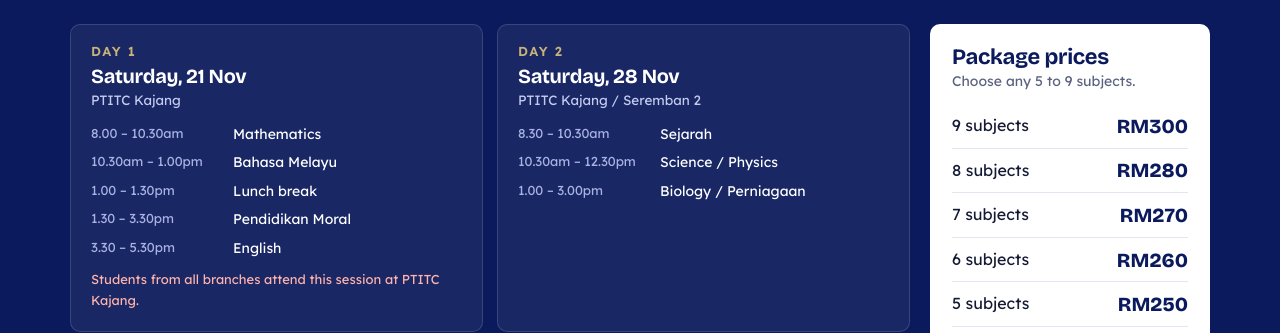
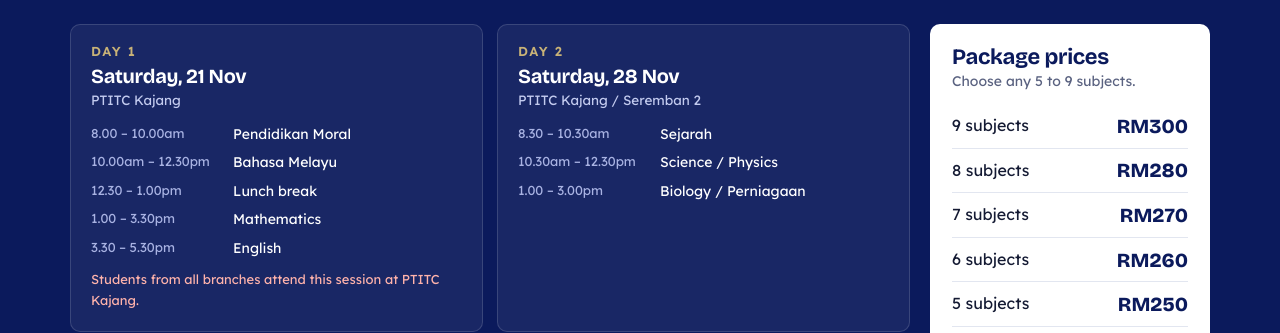
Before and after one commit to pusattuisyenintelektransformasicakna/ptitc-website, a plain HTML site: page index.html in a window 1280 px wide. Shown: the part 1380-1713 px from the top of the page. Drawn offline with nearby package versions, Linux system fonts and the light colour scheme.

Commit message:
Update SPM Last Minute Ramalan Day 1 (21 Nov) session times
Co-Authored-By: Claude Fable 5.2 <noreply@anthropic.com>
Claude-Session: https://claude.ai/code/session_01HmWNzoT7sE4WgEsQXR5aXZ

```diff
--- a/index.html
+++ b/index.html
@@ -289,7 +289,7 @@ body.menu-open{overflow:hidden}
     <div class="spmgrid">
       <div class="days">
         <div class="day"><div class="d">Day 1</div><h3>Saturday, 21 Nov</h3><div class="venue">PTITC Kajang</div>
-          <ul><li><span>8.00 – 10.30am</span>Mathematics</li><li><span>10.30am – 1.00pm</span>Bahasa Melayu</li><li><span>1.00 – 1.30pm</span>Lunch break</li><li><span>1.30 – 3.30pm</span>Pendidikan Moral</li><li><span>3.30 – 5.30pm</span>English</li></ul>
+          <ul><li><span>8.00 – 10.00am</span>Pendidikan Moral</li><li><span>10.00am – 12.30pm</span>Bahasa Melayu</li><li><span>12.30 – 1.00pm</span>Lunch break</li><li><span>1.00 – 3.30pm</span>Mathematics</li><li><span>3.30 – 5.30pm</span>English</li></ul>
           <div class="note">Students from all branches attend this session at PTITC Kajang.</div></div>
         <div class="day"><div class="d">Day 2</div><h3>Saturday, 28 Nov</h3><div class="venue">PTITC Kajang / Seremban 2</div>
           <ul><li><span>8.30 – 10.30am</span>Sejarah</li><li><span>10.30am – 12.30pm</span>Science / Physics</li><li><span>1.00 – 3.00pm</span>Biology / Perniagaan</li></ul></div>
```
